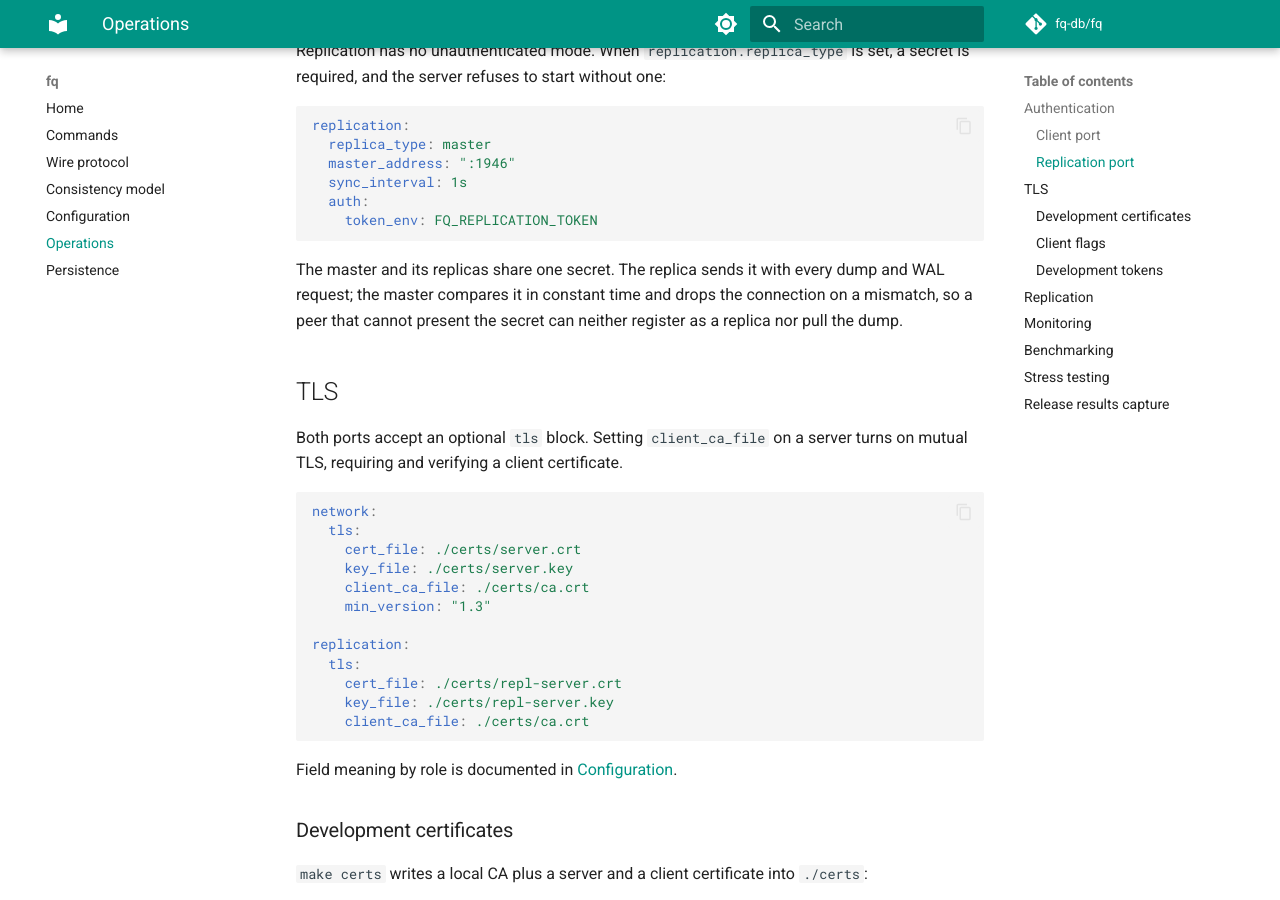
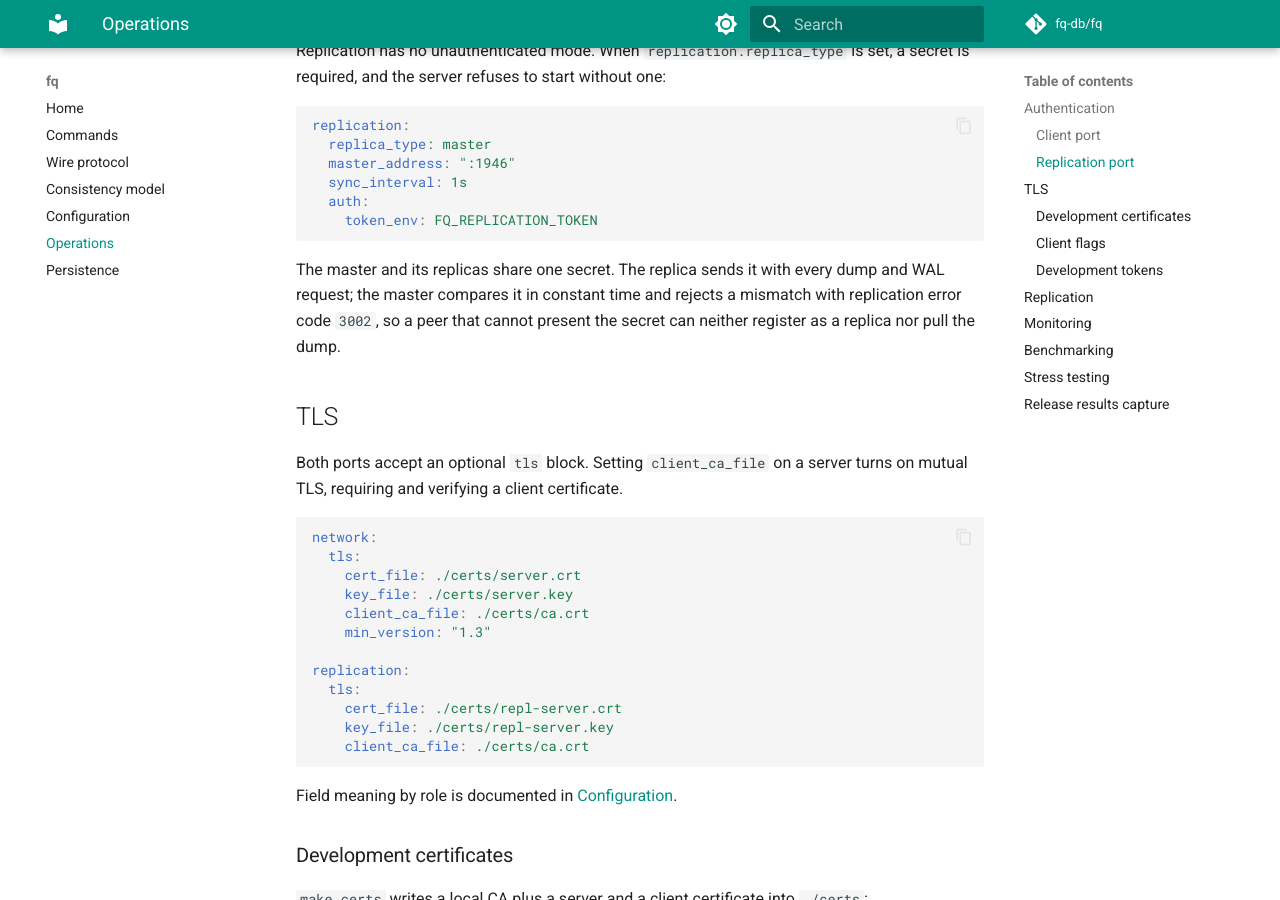
Before and after one commit to rom8726/fq, an MkDocs documentation site: the page built from docs/operations.md, in a window 1280 px wide and 900 px high, scrolled down 1570 px. Built offline with MkDocs 1.6.1 and Material for MkDocs 9.7.7, drawn with Linux system fonts in a browser that asks for light colours; comment, search, counter and statistics services are not loaded; some of the changed text lies outside the part shown.

Commit message:
Docs updated: clarify error codes and update replica rejection logic.

````diff
--- a/docs/operations.md
+++ b/docs/operations.md
@@ -78,9 +78,9 @@ replication:
 ```
 
 The master and its replicas share one secret. The replica sends it with every dump and
-WAL request; the master compares it in constant time and drops the connection on a
-mismatch, so a peer that cannot present the secret can neither register as a replica
-nor pull the dump.
+WAL request; the master compares it in constant time and rejects a mismatch with
+replication error code `3002`, so a peer that cannot present the secret can neither
+register as a replica nor pull the dump.
 
 ## TLS
 
@@ -237,9 +237,9 @@ replication:
 ```
 
 Both nodes must resolve `replication.auth` to the same secret; the master rejects any
-peer that does not present it, and replication will not start without a secret
-configured. For what "async" actually means for durability and read staleness — and
-why there is no promote-to-master — see
+peer that does not present it with replication error code `3002`, and replication will
+not start without a secret configured. For what "async" actually means for durability
+and read staleness — and why there is no promote-to-master — see
 [Consistency model](consistency.md#system-architecture).
 
 ## Monitoring
````
Also changed, not shown: docs/config.md (+1 -1 lines), docs/protocol.md (+4 -4 lines).
